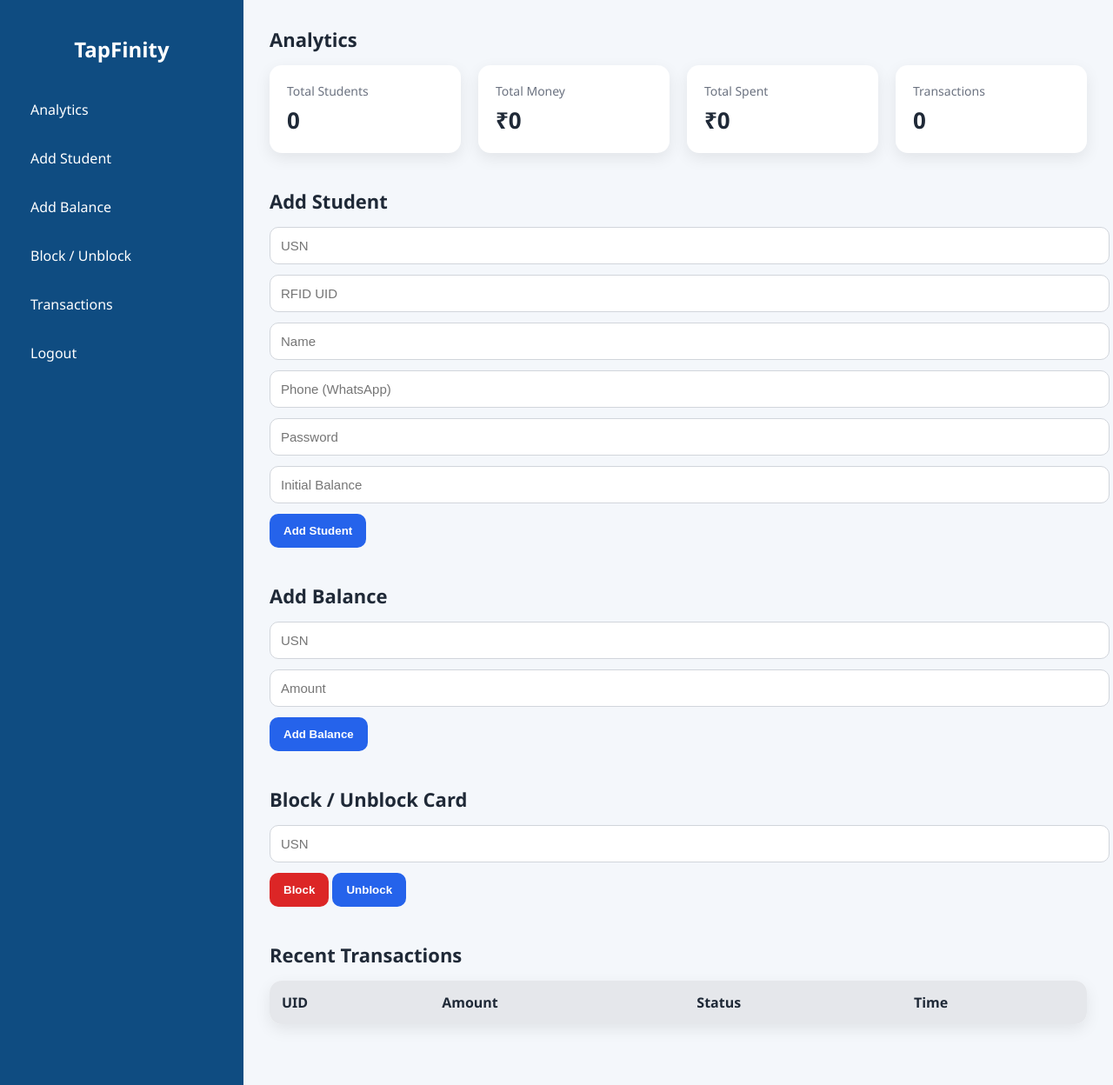
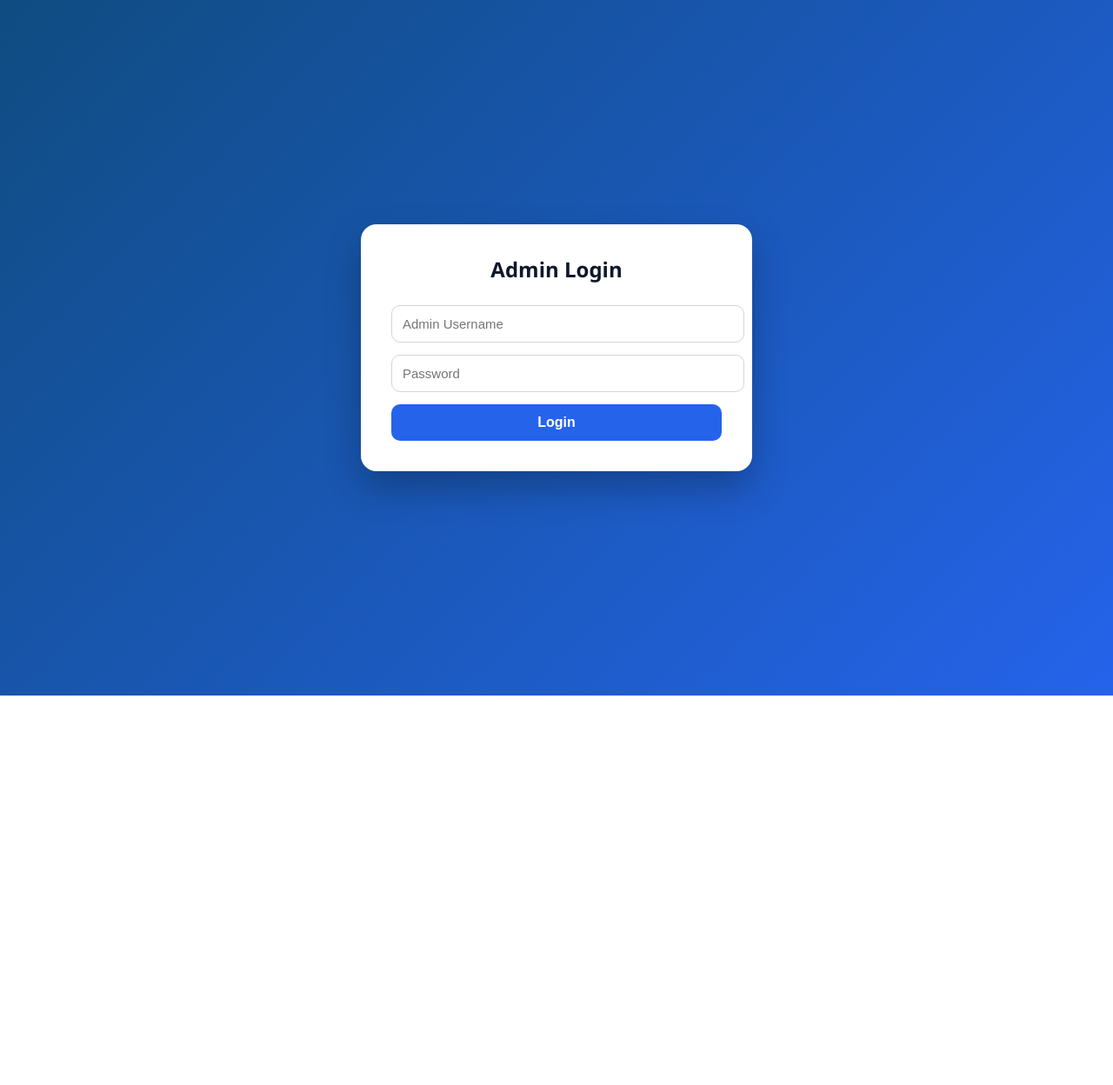
Before and after one commit to preetz-6/tapfinity-backed, a Flask app: page /admin in a window 1280 px wide. Shown: the whole page at 87% size. After the commit the page ends 800 px from the top, so only its background shows below. Run offline with Flask 3, Linux system fonts and the light colour scheme; lists and menus that the app fills with data are empty; some libraries are stand-ins or nearby versions.

Commit message:
Update admin dashboard to admin login page

```diff
--- a/templates/admin.html
+++ b/templates/admin.html
@@ -1,312 +1,128 @@
 <!DOCTYPE html>
 <html>
 <head>
-    <title>TapFinity Admin Dashboard</title>
+    <title>TapFinity Admin Login</title>
     <meta name="viewport" content="width=device-width, initial-scale=1">
 
     <style>
         body {
             margin: 0;
+            min-height: 100vh;
+            display: flex;
+            align-items: center;
+            justify-content: center;
             font-family: "Segoe UI", Roboto, sans-serif;
-            background: #f4f7fb;
-            color: #1f2937;
+            background: linear-gradient(135deg, #0f4c81, #2563eb);
         }
 
-        .layout {
-            display: flex;
-            min-height: 100vh;
+        .login-box {
+            background: white;
+            padding: 35px;
+            border-radius: 18px;
+            width: 100%;
+            max-width: 380px;
+            box-shadow: 0 20px 40px rgba(0,0,0,0.25);
         }
 
-        /* ---------- SIDEBAR ---------- */
-        .sidebar {
-            width: 240px;
-            background: #0f4c81;
-            color: white;
-            padding: 20px;
+        h2 {
+            margin-top: 0;
+            text-align: center;
+            margin-bottom: 25px;
+            color: #0f172a;
         }
 
-        .sidebar h2 {
-            text-align: center;
-            margin-bottom: 30px;
-        }
-
-        .nav-item {
-            padding: 12px 15px;
-            border-radius: 10px;
-            cursor: pointer;
-            margin-bottom: 10px;
-        }
-
-        .nav-item:hover {
-            background: rgba(255,255,255,0.15);
-        }
-
-        /* ---------- MAIN ---------- */
-        .main {
-            flex: 1;
-            padding: 30px;
-        }
-
-        .section {
-            margin-bottom: 40px;
-        }
-
-        .section-title {
-            font-size: 22px;
-            font-weight: 600;
-            margin-bottom: 15px;
-        }
-
-        /* ---------- METRICS ---------- */
-        .metrics {
-            display: grid;
-            grid-template-columns: repeat(4, 1fr);
-            gap: 20px;
-            margin-bottom: 40px;
-        }
-
-        .card {
-            background: white;
-            padding: 20px;
-            border-radius: 14px;
-            box-shadow: 0 6px 18px rgba(0,0,0,0.08);
-        }
-
-        .card-title {
-            font-size: 14px;
-            color: #6b7280;
-        }
-
-        .card-value {
-            font-size: 26px;
-            font-weight: 700;
-            margin-top: 6px;
-        }
-
-        /* ---------- FORMS ---------- */
         input {
             width: 100%;
             padding: 12px;
-            margin-bottom: 12px;
+            margin-bottom: 14px;
             border-radius: 10px;
             border: 1px solid #d1d5db;
             font-size: 15px;
         }
 
         button {
-            padding: 12px 16px;
+            width: 100%;
+            padding: 12px;
+            border: none;
+            border-radius: 10px;
             background: #2563eb;
             color: white;
-            border: none;
-            border-radius: 10px;
+            font-size: 16px;
+            font-weight: 600;
             cursor: pointer;
-            font-weight: 600;
         }
 
-        button.danger {
-            background: #dc2626;
+        button:hover {
+            background: #1e40af;
         }
 
-        /* ---------- TABLE ---------- */
-        table {
-            width: 100%;
-            border-collapse: collapse;
-            background: white;
-            border-radius: 14px;
-            overflow: hidden;
-            box-shadow: 0 6px 18px rgba(0,0,0,0.08);
+        .msg {
+            margin-top: 12px;
+            text-align: center;
+            font-size: 14px;
+            display: none;
         }
 
-        th, td {
-            padding: 14px;
-            text-align: left;
+        .error {
+            color: #dc2626;
         }
 
-        th {
-            background: #e5e7eb;
-            font-weight: 600;
-        }
-
-        tr:not(:last-child) {
-            border-bottom: 1px solid #e5e7eb;
-        }
-
-        .status-success { color: #059669; }
-        .status-failed { color: #dc2626; }
-
-        @media (max-width: 900px) {
-            .metrics { grid-template-columns: repeat(2,1fr); }
-            .sidebar { display: none; }
+        .success {
+            color: #059669;
         }
     </style>
 </head>
 
 <body>
 
-<div class="layout">
+<div class="login-box">
+    <h2>Admin Login</h2>
 
-    <!-- SIDEBAR -->
-    <div class="sidebar">
-        <h2>TapFinity</h2>
-        <div class="nav-item" onclick="scrollToId('analytics')">Analytics</div>
-        <div class="nav-item" onclick="scrollToId('addStudent')">Add Student</div>
-        <div class="nav-item" onclick="scrollToId('balance')">Add Balance</div>
-        <div class="nav-item" onclick="scrollToId('block')">Block / Unblock</div>
-        <div class="nav-item" onclick="scrollToId('transactions')">Transactions</div>
-        <div class="nav-item" onclick="logout()">Logout</div>
-    </div>
+    <input id="username" placeholder="Admin Username">
+    <input id="password" type="password" placeholder="Password">
 
-    <!-- MAIN -->
-    <div class="main">
+    <button onclick="login()">Login</button>
 
-        <!-- ANALYTICS -->
-        <div id="analytics" class="section">
-            <div class="section-title">Analytics</div>
-            <div class="metrics">
-                <div class="card">
-                    <div class="card-title">Total Students</div>
-                    <div class="card-value" id="m_students">0</div>
-                </div>
-                <div class="card">
-                    <div class="card-title">Total Money</div>
-                    <div class="card-value" id="m_money">₹0</div>
-                </div>
-                <div class="card">
-                    <div class="card-title">Total Spent</div>
-                    <div class="card-value" id="m_spent">₹0</div>
-                </div>
-                <div class="card">
-                    <div class="card-title">Transactions</div>
-                    <div class="card-value" id="m_tx">0</div>
-                </div>
-            </div>
-        </div>
-
-        <!-- ADD STUDENT -->
-        <div id="addStudent" class="section">
-            <div class="section-title">Add Student</div>
-            <input id="s_usn" placeholder="USN">
-            <input id="s_uid" placeholder="RFID UID">
-            <input id="s_name" placeholder="Name">
-            <input id="s_phone" placeholder="Phone (WhatsApp)">
-            <input id="s_pass" placeholder="Password">
-            <input id="s_bal" type="number" placeholder="Initial Balance">
-            <button onclick="addStudent()">Add Student</button>
-        </div>
-
-        <!-- ADD BALANCE -->
-        <div id="balance" class="section">
-            <div class="section-title">Add Balance</div>
-            <input id="b_usn" placeholder="USN">
-            <input id="b_amt" type="number" placeholder="Amount">
-            <button onclick="addBalance()">Add Balance</button>
-        </div>
-
-        <!-- BLOCK -->
-        <div id="block" class="section">
-            <div class="section-title">Block / Unblock Card</div>
-            <input id="blk_usn" placeholder="USN">
-            <button class="danger" onclick="block()">Block</button>
-            <button onclick="unblock()">Unblock</button>
-        </div>
-
-        <!-- TRANSACTIONS -->
-        <div id="transactions" class="section">
-            <div class="section-title">Recent Transactions</div>
-            <table>
-                <thead>
-                    <tr>
-                        <th>UID</th>
-                        <th>Amount</th>
-                        <th>Status</th>
-                        <th>Time</th>
-                    </tr>
-                </thead>
-                <tbody id="tx_table"></tbody>
-            </table>
-        </div>
-
-    </div>
+    <div id="msg" class="msg"></div>
 </div>
 
 <script>
 const BASE = "https://tapfinity-backed.onrender.com";
 
-function scrollToId(id) {
-    document.getElementById(id).scrollIntoView({ behavior: "smooth" });
+function showMsg(text, ok=false) {
+    const m = document.getElementById("msg");
+    m.textContent = text;
+    m.className = "msg " + (ok ? "success" : "error");
+    m.style.display = "block";
 }
 
-function logout() {
-    window.location.href = "/admin_login";
+function login() {
+    const username = document.getElementById("username").value.trim();
+    const password = document.getElementById("password").value;
+
+    if (!username || !password) {
+        showMsg("Enter username and password");
+        return;
     }
 
-/* ---------------- API CALLS ---------------- */
-
-function addStudent() {
-    fetch(BASE + "/api/add_student", {
+    fetch(BASE + "/api/admin/login", {
         method: "POST",
-        headers: {"Content-Type":"application/json"},
-        body: JSON.stringify({
-            usn: s_usn.value,
-            uid: s_uid.value,
-            name: s_name.value,
-            phone: s_phone.value,
-            password: s_pass.value,
-            balance: Number(s_bal.value)
+        headers: {"Content-Type": "application/json"},
+        body: JSON.stringify({ username, password })
     })
-    }).then(()=>location.reload());
+    .then(r => r.json())
+    .then(d => {
+        if (d.status === "success") {
+            showMsg("Login successful", true);
+            setTimeout(() => {
+                window.location.href = "/admin";
+            }, 600);
+        } else {
+            showMsg(d.message || "Login failed");
         }
-
-function addBalance() {
-    fetch(BASE + "/api/add_balance", {
-        method: "POST",
-        headers: {"Content-Type":"application/json"},
-        body: JSON.stringify({
-            usn: b_usn.value,
-            amount: Number(b_amt.value)
     })
-    }).then(()=>location.reload());
+    .catch(() => showMsg("Network error"));
 }
-
-function block() {
-    fetch(BASE + "/api/block_card", {
-        method:"POST",
-        headers:{"Content-Type":"application/json"},
-        body:JSON.stringify({usn: blk_usn.value})
-    });
-}
-
-function unblock() {
-    fetch(BASE + "/api/unblock_card", {
-        method:"POST",
-        headers:{"Content-Type":"application/json"},
-        body:JSON.stringify({usn: blk_usn.value})
-    });
-}
-
-/* ---------------- LOAD ANALYTICS ---------------- */
-fetch(BASE + "/api/admin/analytics")
-.then(r=>r.json())
-.then(d=>{
-    m_students.textContent = d.students;
-    m_money.textContent = "₹" + d.total_money;
-    m_spent.textContent = "₹" + d.total_spent;
-    m_tx.textContent = d.transactions;
-});
-
-/* ---------------- LOAD TRANSACTIONS ---------------- */
-fetch(BASE + "/api/admin/transactions")
-.then(r=>r.json())
-.then(rows=>{
-    tx_table.innerHTML = rows.map(t=>`
-        <tr>
-            <td>${t.uid}</td>
-            <td>₹${t.amount}</td>
-            <td class="${t.status==='success'?'status-success':'status-failed'}">${t.status}</td>
-            <td>${t.timestamp}</td>
-        </tr>
-    `).join("");
-});
 </script>
 
 </body>
```
Lines whose indentation alone changed are shown as unchanged.
